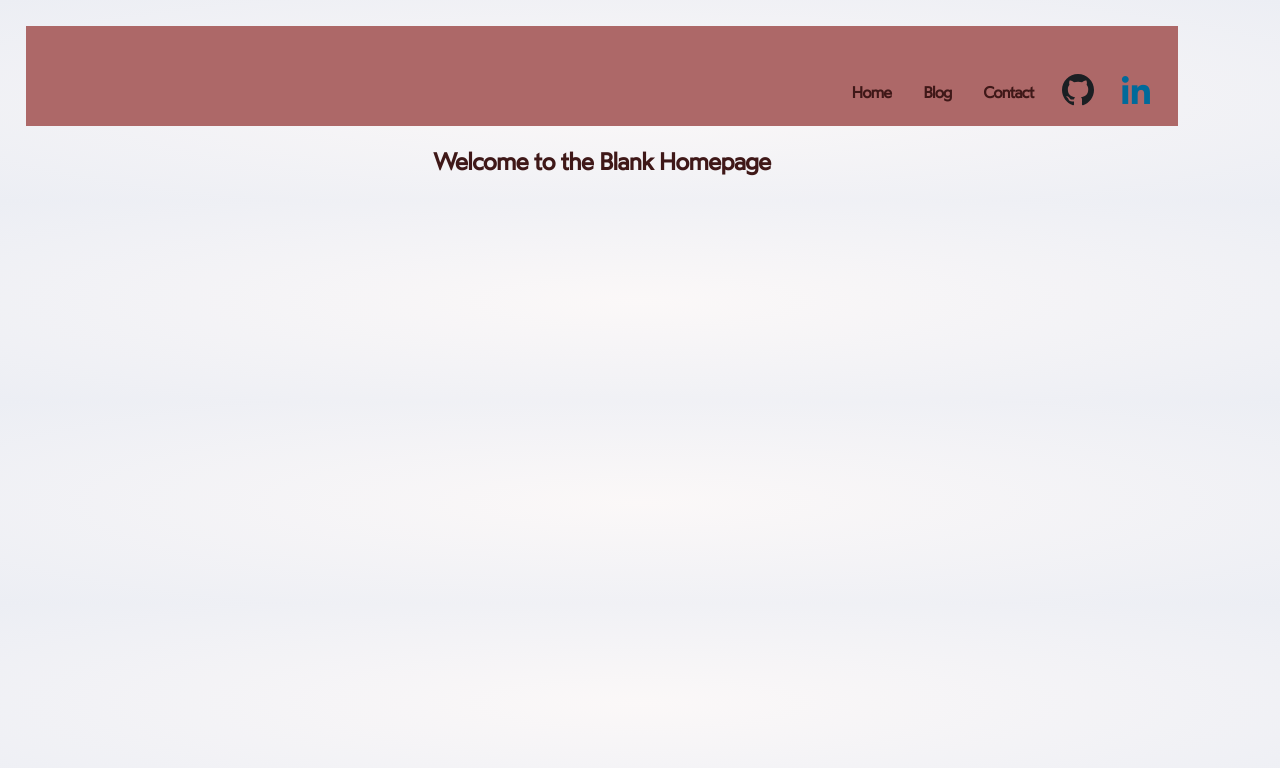
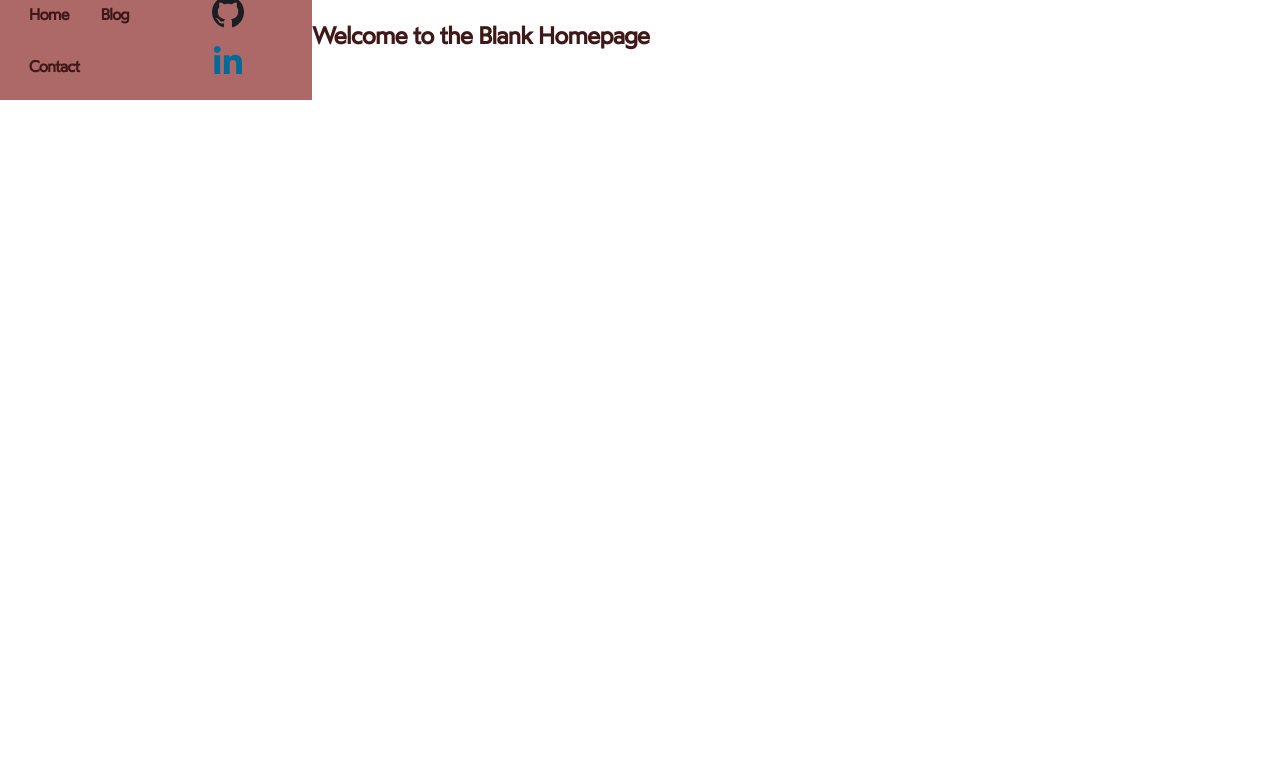
Before and after one commit to JoePehlke/webapp, a React (Create React App) app: page / in a window 1280 px wide. Shown: the top 768 px of the page. Built offline with nearby package versions, Linux system fonts and the light colour scheme.

Commit message:
text speed test

```diff
--- a/src/App.css
+++ b/src/App.css
@@ -1,12 +1,12 @@
 @font-face {
   font-family: "Wotfard";
-  src: url('./wotfard-regular-webfont.eot');
+
   src: url('./wotfard-regular-webfont.woff2') format('woff2'),
-       url('./wotfard-regular-webfont.ttf') format('truetype');
+
 
 }
 body {
-  background: radial-gradient( #fbf8f8, #eceef4); /* Adjust colors as needed */
+  background: #fbf8f8,; /* Adjust colors as needed */
   overflow-x: hidden;
 }
 .wrapper {
--- a/src/App.js
+++ b/src/App.js
@@ -9,7 +9,7 @@ import './App.css'
 const App = () => {
   return (
     <Router>
-      <div className="app-container">
+      <div className="wrapper">
         <Header />
         <Routes>
           <Route path="/" element={<Home />} />
```
